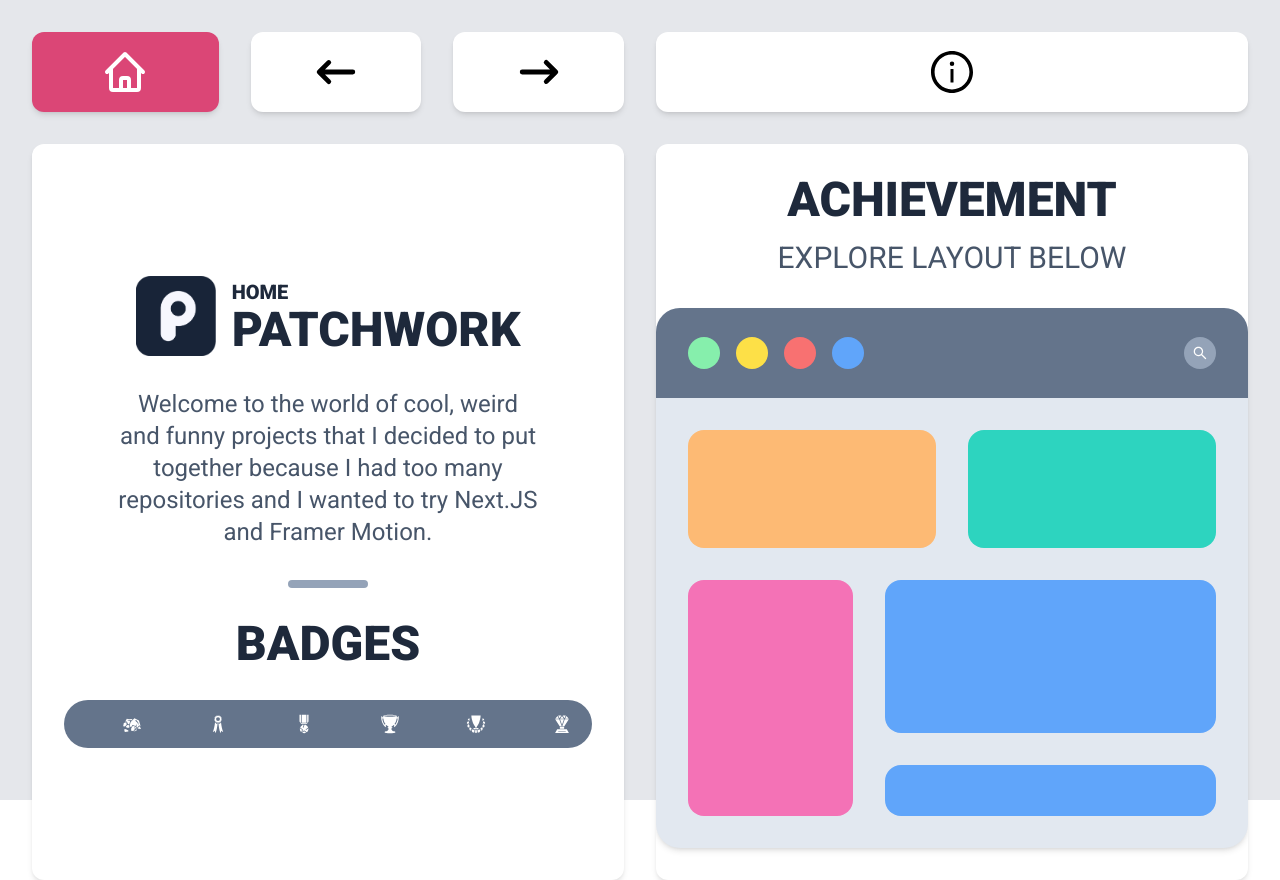
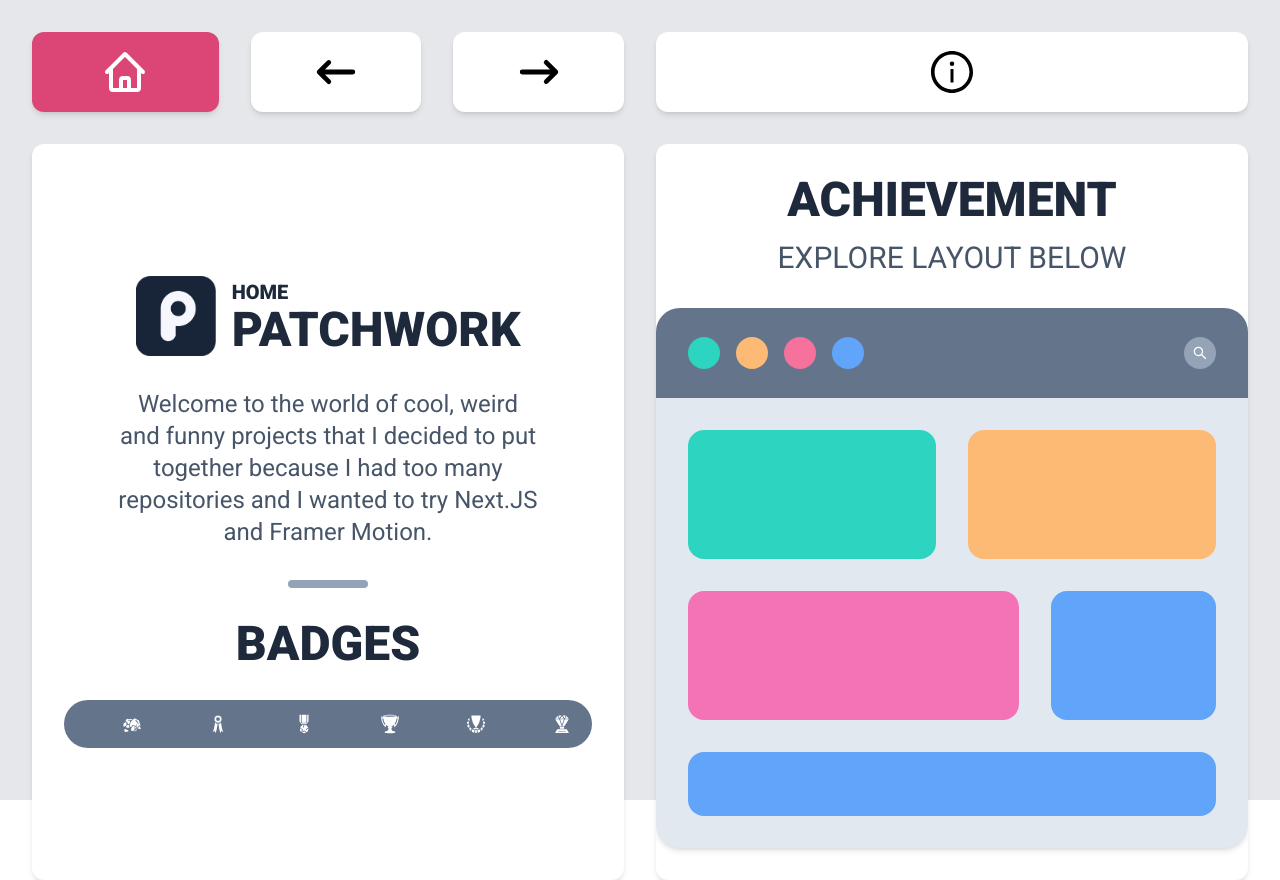
Before and after one commit to kherma/next-framer-motion-fun, a Next.js app: page / in a window 1280 px wide. Built offline with nearby package versions, Linux system fonts and the light colour scheme.

Commit message:
Update WebsiteMotionDesing layout

```diff
--- a/components/feature/WebsiteMotionDesign/AsidWMD.js
+++ /dev/null
@@ -1,21 +0,0 @@
-import React from "react";
-import { motion } from "framer-motion";
-
-const AsidWMD = ({ exit }) => {
-  return (
-    <motion.div
-      animate={{
-        scale: exit ? 0 : 1,
-        opacity: exit ? 0 : 1,
-        transition: {
-          scale: {
-            delay: 0.1,
-          },
-        },
-      }}
-      className="w-1/3 h-full bg-pink-400 rounded-2xl"
-    />
-  );
-};
-
-export default AsidWMD;
--- a/components/feature/WebsiteMotionDesign/BoxesWMD.js
+++ b/components/feature/WebsiteMotionDesign/BoxesWMD.js
@@ -3,27 +3,23 @@ import { motion } from "framer-motion";
 
 const BoxesWMD = ({ scale, minimize }) => {
   return (
-    <div className="flex gap-4 w-full h-1/3 md:gap-8">
+    <div className="flex gap-4 w-full h-2/5 md:gap-8">
       <motion.div
         animate={{
-          scaleX: minimize ? 0.3 : 1,
-          scaleY: minimize ? 0.3 : 1,
-          y: minimize ? "30%" : 0,
-          x: minimize ? "-35%" : 0,
-          borderRadius: minimize ? "4rem" : "1rem",
+          scale: scale ? 0.5 : 1,
+        }}
+        className="w-full h-full bg-teal-400 rounded-2xl"
+      />
+      <motion.div
+        animate={{
+          scale: minimize ? 0.3 : 1,
           transition: {
             duration: 0.5,
             type: "spring",
             sctiffness: 300,
           },
         }}
-        className="w-full h-full bg-orange-300 rounded-2xl"
-      />
-      <motion.div
-        animate={{
-          scale: scale ? 0.5 : 1,
-        }}
-        className="w-full h-full bg-teal-400 rounded-2xl"
+        className="w-full h-full bg-orange-300 rounded-xl origin-bottom-right md:rounded-2xl"
       />
     </div>
   );
--- a/components/feature/WebsiteMotionDesign/ButtonsWMD.js
+++ b/components/feature/WebsiteMotionDesign/ButtonsWMD.js
@@ -11,15 +11,15 @@ const ButtonsWMD = ({ resizeAnimations, setResizeAnimations }) => {
     <ul className="flex gap-4 w-full">
       <li
         onClick={() => toggleAnimation("scale")}
-        className="w-4 h-4 bg-green-300 rounded-full cursor-pointer md:w-8 md:h-8"
+        className="w-4 h-4 bg-teal-400 rounded-full cursor-pointer md:w-8 md:h-8"
       />
       <li
         onClick={() => toggleAnimation("minimize")}
-        className="w-4 h-4 bg-yellow-300 rounded-full cursor-pointer md:w-8 md:h-8"
+        className="w-4 h-4 bg-orange-300 rounded-full cursor-pointer md:w-8 md:h-8"
       />
       <li
         onClick={() => toggleAnimation("exit")}
-        className="w-4 h-4 bg-red-400 rounded-full cursor-pointer md:w-8 md:h-8"
+        className="w-4 h-4 bg-bgRed-200 rounded-full cursor-pointer md:w-8 md:h-8"
       />
       <li
         onClick={() => toggleAnimation("rotate")}
--- /dev/null
+++ b/components/feature/WebsiteMotionDesign/FooterWMD.js
@@ -0,0 +1,12 @@
+import React from "react";
+
+const FooterWMD = ({ handleOpen }) => {
+  return (
+    <div
+      onClick={handleOpen}
+      className="w-full h-1/5 bg-blue-400 rounded-2xl cursor-pointer"
+    />
+  );
+};
+
+export default FooterWMD;
--- a/components/feature/WebsiteMotionDesign/ParagraphWMD.js
+++ /dev/null
@@ -1,25 +0,0 @@
-import React from "react";
-import { motion } from "framer-motion";
-
-const ParagraphWMD = ({ handleOpen, rotate }) => {
-  return (
-    <div className="flex flex-col gap-4 justify-between items-center w-2/3 h-full md:gap-8">
-      <motion.div
-        animate={{
-          scale: rotate ? 0.5 : 1,
-          rotate: rotate ? 360 : 0,
-          transition: {
-            duration: 0.5,
-          },
-        }}
-        className="w-full h-3/4 bg-blue-400 rounded-2xl"
-      />
-      <div
-        onClick={handleOpen}
-        className="w-full h-1/4 bg-blue-400 rounded-2xl cursor-pointer"
-      />
-    </div>
-  );
-};
-
-export default ParagraphWMD;
--- /dev/null
+++ b/components/feature/WebsiteMotionDesign/ParagraphsWMD.js
@@ -0,0 +1,33 @@
+import React from "react";
+import { motion } from "framer-motion";
+
+const ParagraphsWMD = ({ rotate, exit }) => {
+  return (
+    <div className="flex gap-4 justify-between items-center w-full h-2/5 md:gap-8">
+      <motion.div
+        animate={{
+          scale: exit ? 0 : 1,
+          opacity: exit ? 0 : 1,
+          transition: {
+            scale: {
+              delay: 0.1,
+            },
+          },
+        }}
+        className="w-2/3 h-full bg-pink-400 rounded-2xl"
+      />
+      <motion.div
+        animate={{
+          scale: rotate ? 0.5 : 1,
+          rotate: rotate ? 180 : 0,
+          transition: {
+            duration: 0.5,
+          },
+        }}
+        className="w-1/3 h-full bg-blue-400 rounded-2xl"
+      />
+    </div>
+  );
+};
+
+export default ParagraphsWMD;
--- a/components/feature/WebsiteMotionDesign/index.js
+++ b/components/feature/WebsiteMotionDesign/index.js
@@ -3,8 +3,8 @@ import { AnimatePresence } from "framer-motion";
 import ButtonsWMD from "./ButtonsWMD";
 import SearchBarWMD from "./SearchBarWMD";
 import BoxesWMD from "./BoxesWMD";
-import AsidWMD from "./AsidWMD";
-import ParagraphWMD from "./ParagraphWMD";
+import FooterWMD from "./FooterWMD";
+import ParagraphsWMD from "./ParagraphsWMD";
 import ModalWMD from "./ModalWMD";
 
 const WebsiteMotionDesign = () => {
@@ -36,10 +36,11 @@ const WebsiteMotionDesign = () => {
             scale={resizeAnimations.scale}
             minimize={resizeAnimations.minimize}
           />
-          <div className="flex gap-4 justify-between w-full h-2/3 md:gap-8">
-            <AsidWMD exit={resizeAnimations.exit} />
-            <ParagraphWMD handleOpen={open} rotate={resizeAnimations.rotate} />
-          </div>
+          <ParagraphsWMD
+            exit={resizeAnimations.exit}
+            rotate={resizeAnimations.rotate}
+          />
+          <FooterWMD handleOpen={open} />
         </div>
       </div>
     </div>
```
